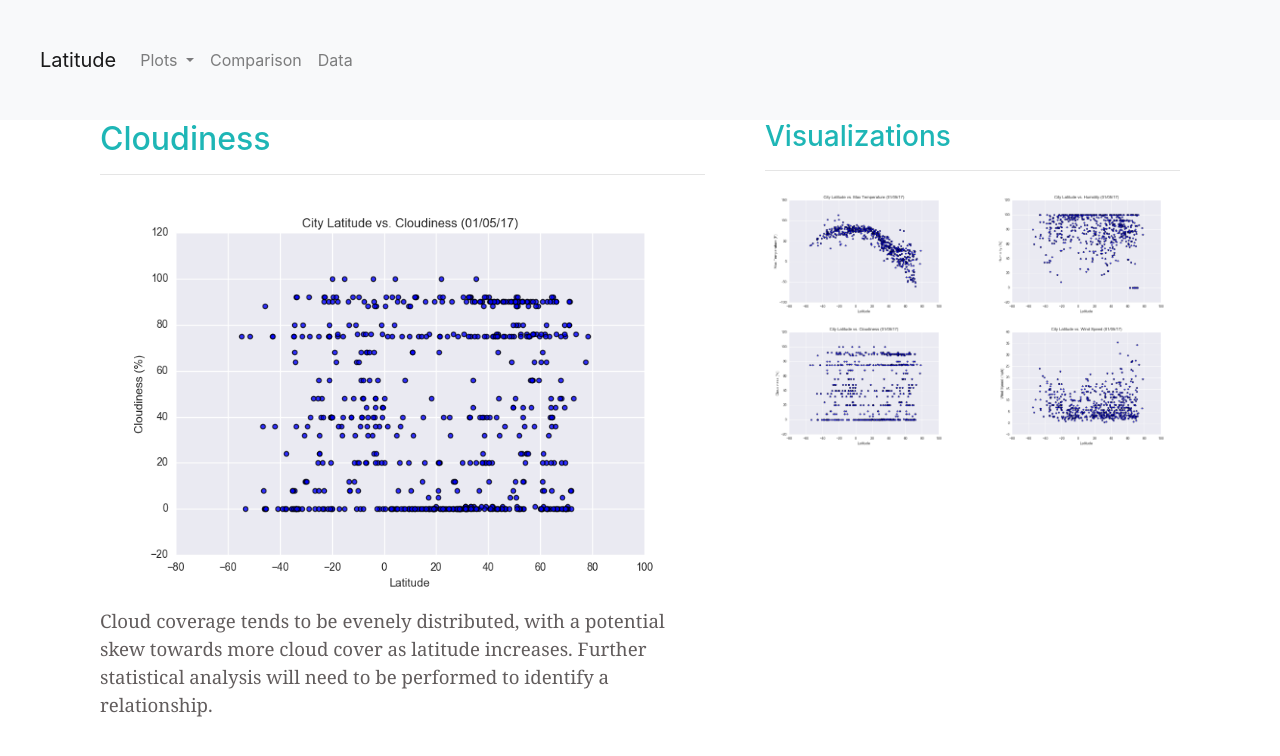
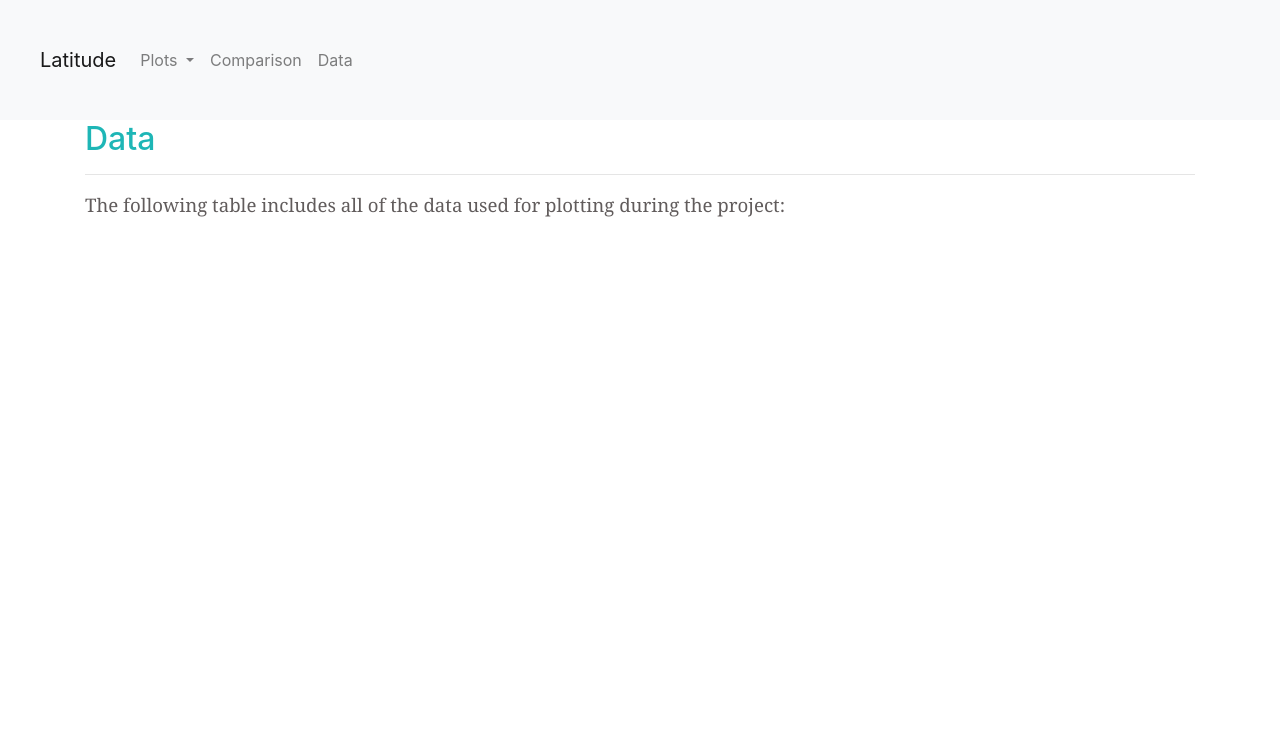
Before and after one commit to jgriffin1314/Web-Design-Challenge, a plain HTML site: page data.html in a window 1280 px wide. Drawn offline with nearby package versions, Linux system fonts and the light colour scheme.

Commit message:
Jack 8:11PM push

```diff
--- a/data.html
+++ b/data.html
@@ -3,11 +3,13 @@
 
 <head>
   <meta charset="UTF-8">
-  <title>cloudiness</title>
+  <title>Data</title>
+  <link rel="stylesheet" href="reset.css">
   <link rel="stylesheet" href="https://stackpath.bootstrapcdn.com/bootstrap/4.3.1/css/bootstrap.min.css" integrity="sha384-ggOyR0iXCbMQv3Xipma34MD+dH/1fQ784/j6cY/iJTQUOhcWr7x9JvoRxT2MZw1T" crossorigin="anonymous">
   <link rel="stylesheet" href="styles2.css">
 </head>
 <body>
+
     <nav class="navbar navbar-expand-lg navbar-light bg-light">
         <a class="navbar-brand" href="Index2.html">Latitude</a>
         <button class="navbar-toggler" type="button" data-toggle="collapse" data-target="#navbarNavDropdown" aria-controls="navbarNavDropdown" aria-expanded="false" aria-label="Toggle navigation">
@@ -18,7 +20,7 @@
                     <li class="nav-item dropdown">
                         <a class="nav-link dropdown-toggle" href="#" id="navbarDropdownMenuLink" role="button" data-toggle="dropdown" aria-haspopup="true" aria-expanded="false"> Plots
                         </a>
-                    <div class="dropdown-menu" aria-labelledby="navbarDropdownMenuLink">
+                        <div class="dropdown-menu" aria-labelledby="navbarDropdown">
                             <a class="dropdown-item" href="maxtemp.html">Max Temperature</a>
                             <a class="dropdown-item" href="humidity.html">Humidity</a>
                             <a class="dropdown-item" href="cloudiness.html">Cloudiness</a>
@@ -29,7 +31,7 @@
                         <a class="nav-link" href="Comparison.html">Comparison <span class="sr-only">(current)</span></a>
                     </li>
                     <li class="nav-item">
-                    <a class="nav-link" href="#">Data</a>
+                        <a class="nav-link" href="data.html">Data</a>
                     </li>
             </ul>
         </div>
@@ -37,38 +39,12 @@
 
 <div class="container">
   <div class="row">
-        <div class="col-12 col-md-7">
         <div class="col-md-12">
-                <h2 class = "leadin">Cloudiness</h2>
+                <h2 class = "leadin">Data</h2>
                 <hr>
-                <img src="Images/cloudiness.png" width="100%">
-                <p> Cloud coverage tends to be evenely distributed, with a potential skew towards more cloud cover as latitude increases. Further statistical analysis will need to be performed to identify a relationship.
+                <p> The following table includes all of the data used for plotting during the project:
                 </p>
             </div>
-        </div>
-        <div class="col-6 col-md-5">
-            <div class="col-md-12">
-                <h3 class = "leadin">Visualizations</h3>
-                <hr>
-                <div class="row">
-                  <div class="col-3 col-md-6">
-                    <a href="maxtemp.html"><img src="Images/latmaxtemp.png" width="100%">
-                  </a>
-                </div>
-                <div class="col-3 col-md-6">
-                    <a href="humidity.html"><img src="Images/humiditycitylat.png" width="100%">
-                  </a>
-                </div>
-                <div class="col-3 col-md-6">
-                    <a href="cloudiness.html"><img src="Images/cloudiness.png" width="100%">
-                  </a>
-                </div>
-                <div class="col-3 col-md-6">
-                    <a href="windspeed.html"><img src="Images/windspeed.png" width="100%">
-                  </a>
+
 </div>
 </div>
-        </div>
-    </div>
-</div>
-</div>
```
Also changed, not shown: Comparison.html (+3 -5 lines), Index2.html (+1 -1 lines), humidity.html (+3 -2 lines), maxtemp.html (+3 -2 lines), windspeed.html (+3 -2 lines). Lines whose indentation alone changed are shown as unchanged.
